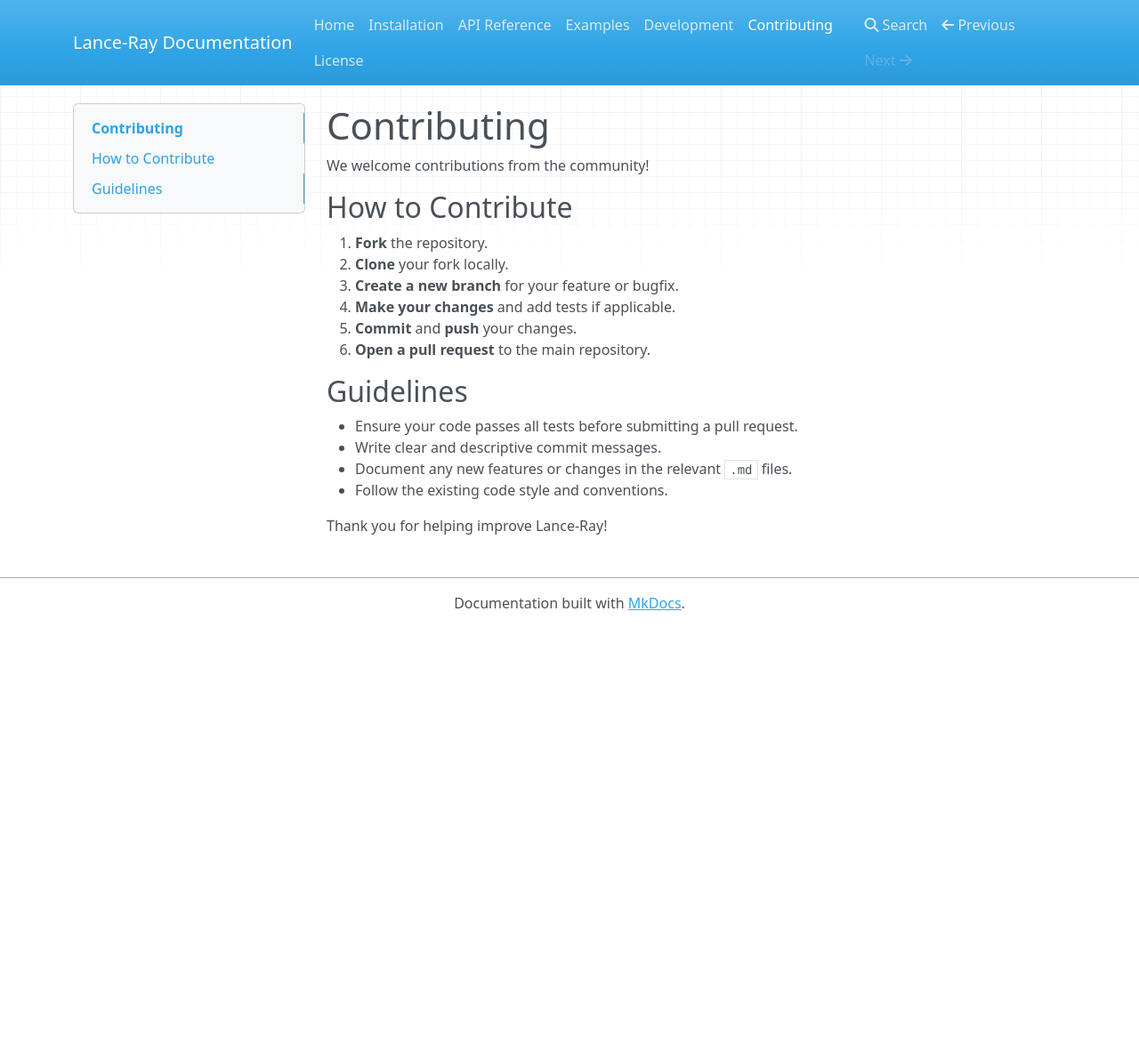
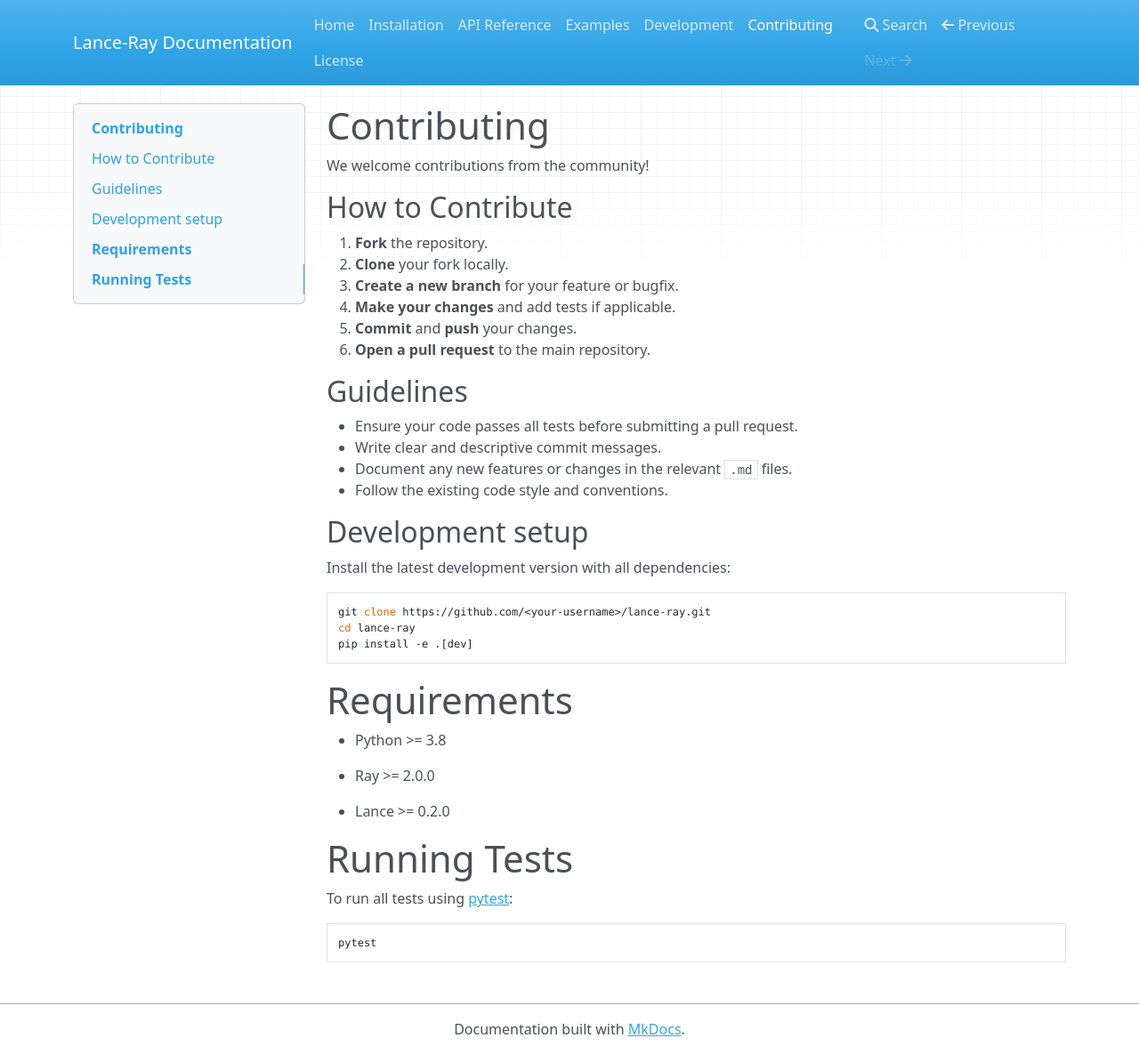
Before and after one commit to lancedb/lance-ray, an MkDocs documentation site: the page built from docs/contributing.md, in a window 1280 px wide and 1185 px high. Shown: the whole window at 89% size. Built offline with MkDocs 1.6.1, drawn with Linux system fonts in a browser that asks for light colours; nearby versions of some CDN libraries.

Commit message:
docs: finalize documentation updates (contributing, examples, index, quick-start); removed development and installation

````diff
--- a/docs/contributing.md
+++ b/docs/contributing.md
@@ -18,4 +18,27 @@
 - Document any new features or changes in the relevant `.md` files.
 - Follow the existing code style and conventions.
 
-Thank you for helping improve Lance-Ray!
+## Development setup
+
+Install the latest development version with all dependencies:
+
+```bash
+git clone https://github.com/<your-username>/lance-ray.git
+cd lance-ray
+pip install -e .[dev]
+```
+# Requirements
+
+- Python >= 3.8
+
+- Ray >= 2.0.0
+
+- Lance >= 0.2.0
+
+# Running Tests
+
+To run all tests using [pytest](https://docs.pytest.org/):
+
+```bash
+pytest
+```
````
Also changed, not shown: docs/development.md (deleted, +0 -23 lines), docs/examples.md (+17 -5 lines), docs/index.md (+1 -0 lines), docs/installation.md (deleted, +0 -25 lines), docs/quick-start.md (added, +7 -0 lines).
